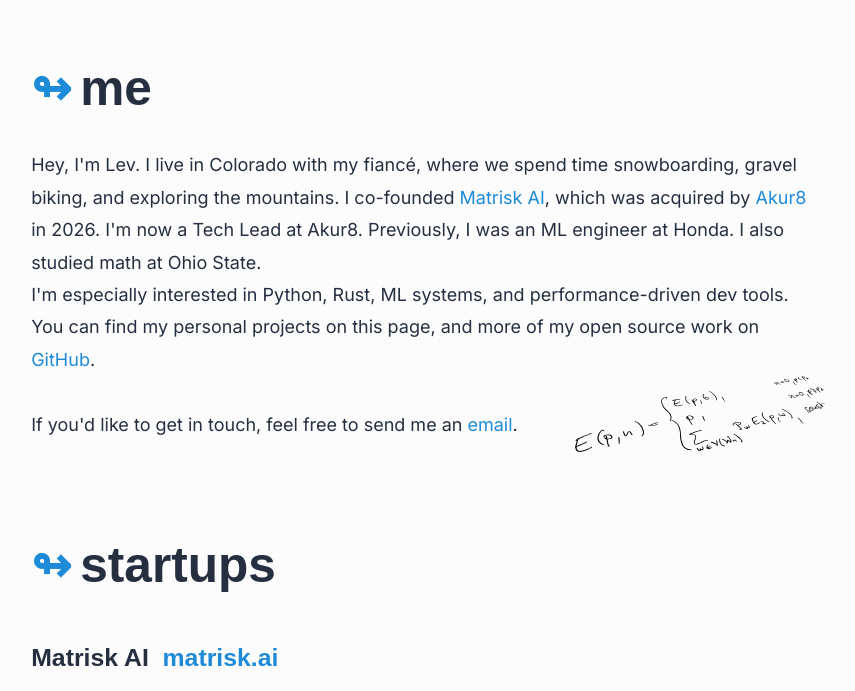
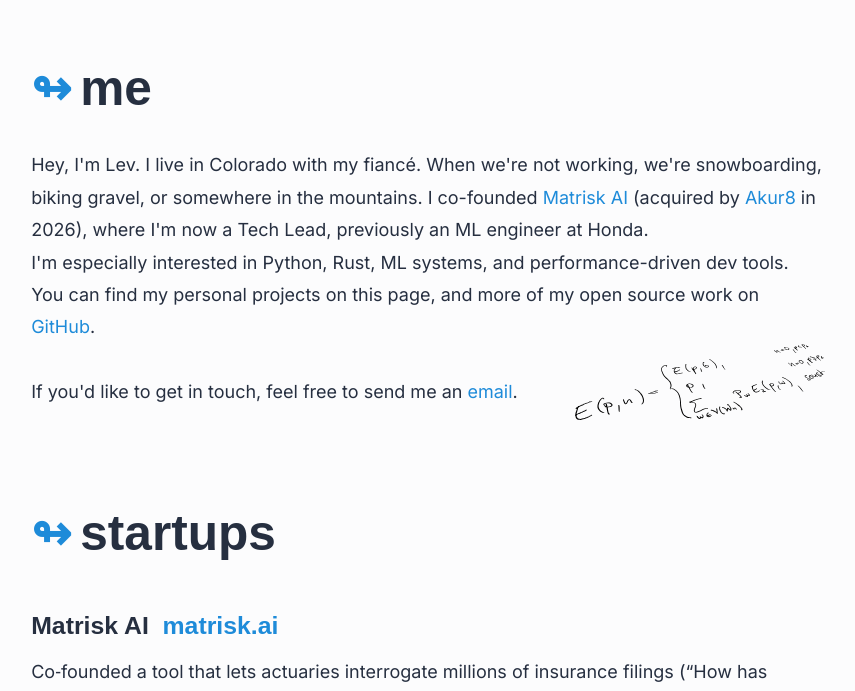
Before and after one commit to bnkc/portfolio, a Jekyll site: the page built from index.html, in a window 1280 px wide and 900 px high, cut to the strip 209-900 px from the top of the window. Shown: the whole strip, without its empty margins (212-1067 px from the left). Built offline with Jekyll 4.4.1, drawn with Linux system fonts in a browser that asks for light colours.

Commit message:
quick push

```diff
--- a/index.html
+++ b/index.html
@@ -14,12 +14,12 @@ title: Lev's Blog
 <section>
   <h1>me</h1>
   <p>
-    Hey, I'm Lev. I live in Colorado with my fiancé, where we spend time
-    snowboarding, gravel biking, and exploring the mountains. I co-founded
-    <a href="https://www.matrisk.ai" target="_blank">Matrisk AI</a>, which was
-    acquired by <a href="https://www.akur8.com" target="_blank">Akur8</a> in
-    2026. I'm now a Tech Lead at Akur8. Previously, I was an ML engineer at
-    Honda. I also studied math at Ohio State.
+    Hey, I'm Lev. I live in Colorado with my fiancé. When we're not working,
+    we're snowboarding, biking gravel, or somewhere in the mountains. I
+    co-founded
+    <a href="https://www.matrisk.ai" target="_blank">Matrisk AI</a> (acquired by
+    <a href="https://www.akur8.com" target="_blank">Akur8</a> in 2026), where
+    I'm now a Tech Lead, previously an ML engineer at Honda.
   </p>
   <p>
     I'm especially interested in Python, Rust, ML systems, and
```
